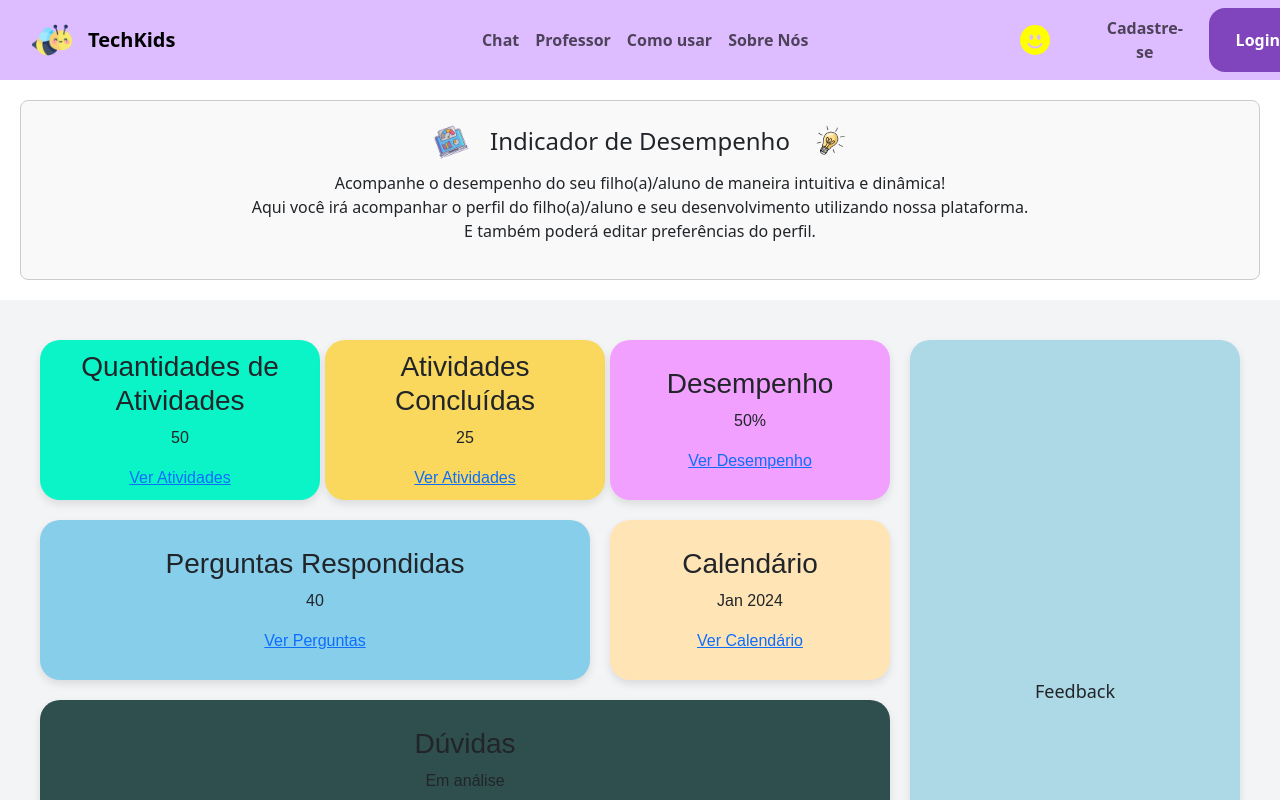
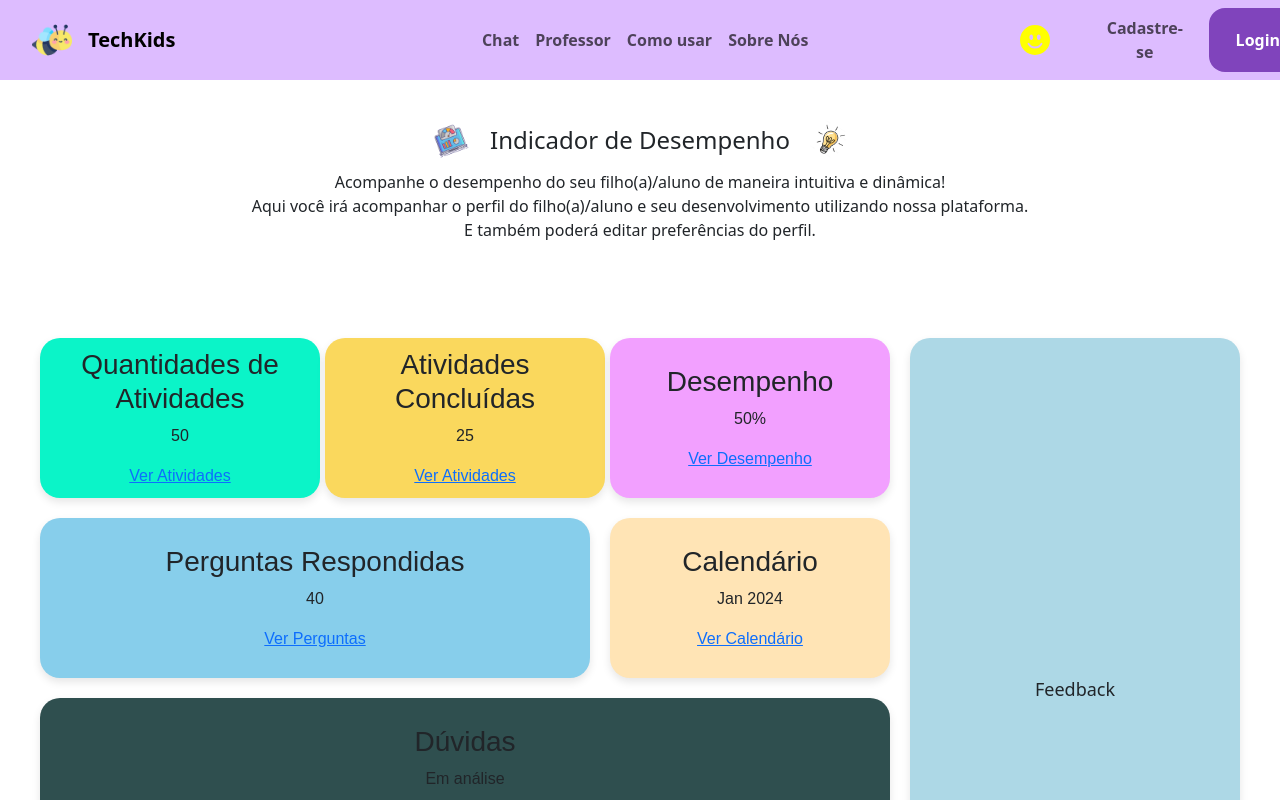
Before and after one commit to guxtavow/TCC, a React (Create React App) app in the folder TCC/: page / in a window 1280 px wide. Shown: the top 800 px of the page. Built offline with nearby package versions, Linux system fonts and the light colour scheme.

Commit message:
21.10.2024

```diff
--- a/TCC/src/componentes/Repsonsaveis/Indicadores/indicadores.css
+++ b/TCC/src/componentes/Repsonsaveis/Indicadores/indicadores.css
@@ -1,6 +1,5 @@
 .indicators-page {
   padding: 40px;
-  background-color: #f3f4f6;
   display: flex;
   flex-wrap: wrap;
   gap: 20px;
--- a/TCC/src/componentes/Repsonsaveis/Responsaveis.css
+++ b/TCC/src/componentes/Repsonsaveis/Responsaveis.css
@@ -2,9 +2,7 @@
 
 .performance-indicator {
     padding: 20px;
-    border: 1px solid #ccc;
     border-radius: 8px;
-    background-color: #f9f9f9;
     margin: 20px;
   }
 
```
